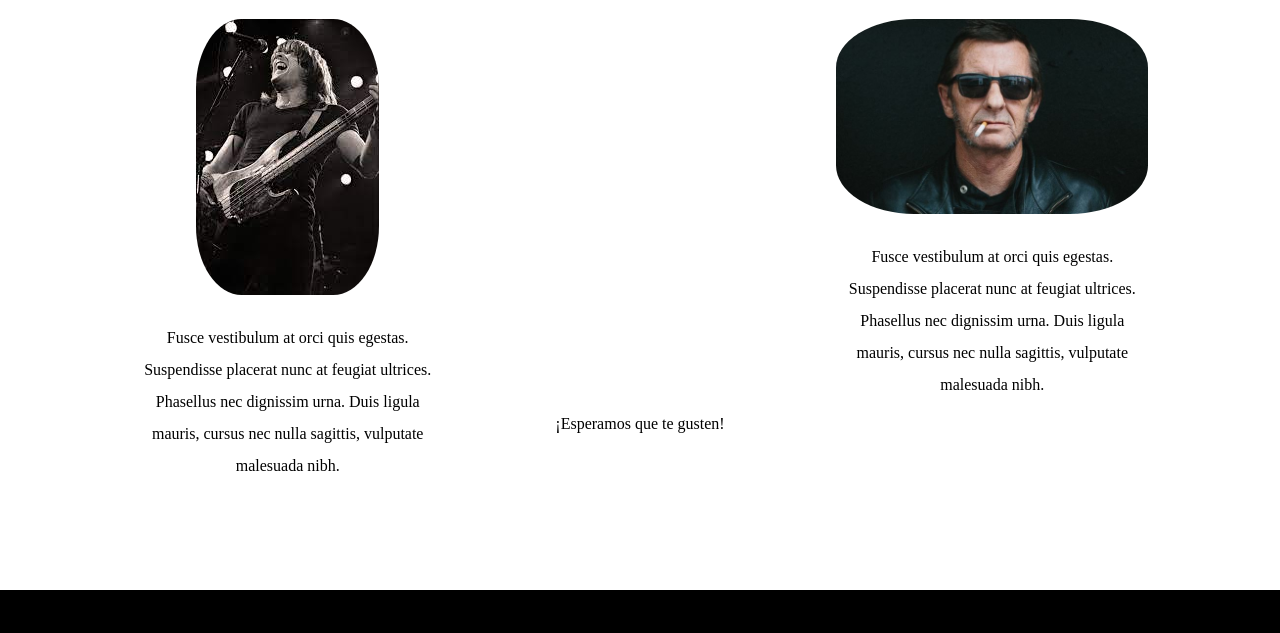
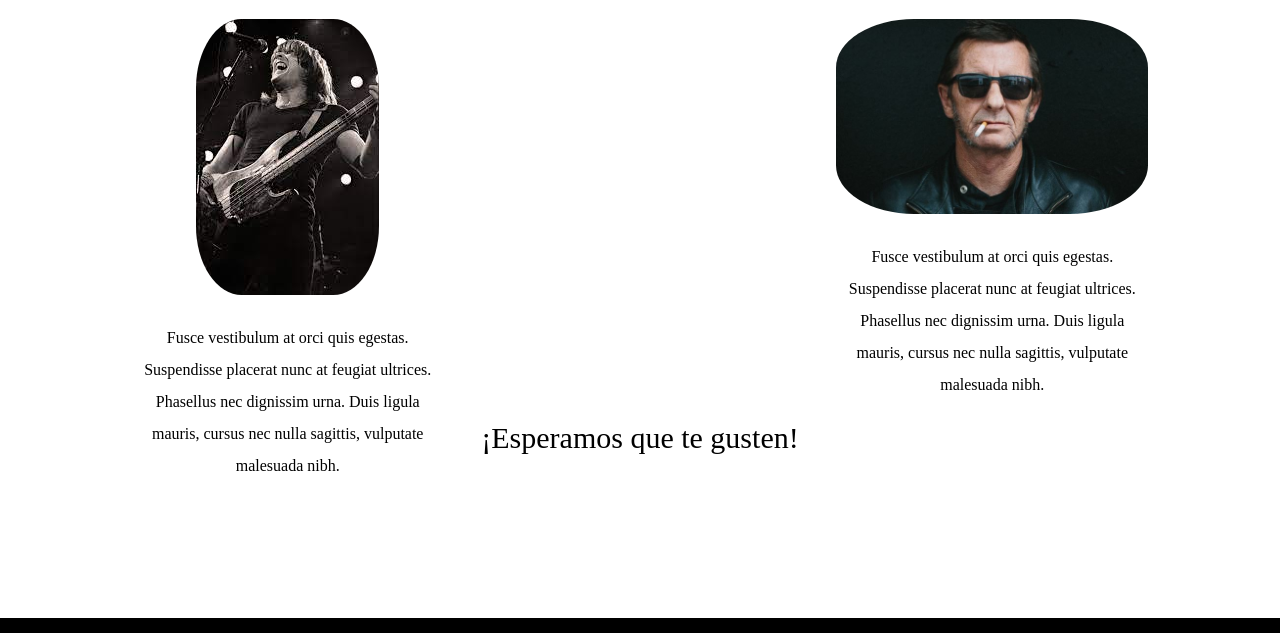
Before and after one commit to Randital19/Tarea1, a plain HTML site: page index.html in a window 1280 px wide. Shown: the part 2036-2669 px from the top of the page. Drawn offline with Linux system fonts and the light colour scheme.

Commit message:
Ajustes generales

```diff
--- a/css/style.css
+++ b/css/style.css
@@ -167,6 +167,7 @@ img{
 
 .contenedor__pa{
     margin-top: -10rem;
+    font-size: 3rem;
 }
 
 .footer{
--- a/index.html
+++ b/index.html
@@ -1,6 +1,7 @@
 <!DOCTYPE html>
 <html>
 <head>
+	<link rel="shortcut icon" href="../Tarea1/Img/il_340x270.3588973495_3orn.jpg">
 	<meta charset="UTF-8">
     <meta http-equiv="X-UA-Compatible" content="IE=edge">
     <meta name="viewport" content="width=device-width, initial-scale=1.0">
```
Also changed, not shown: Img/il_340x270.3588973495_3orn.avif (added), Img/il_340x270.3588973495_3orn.jpg (added).
